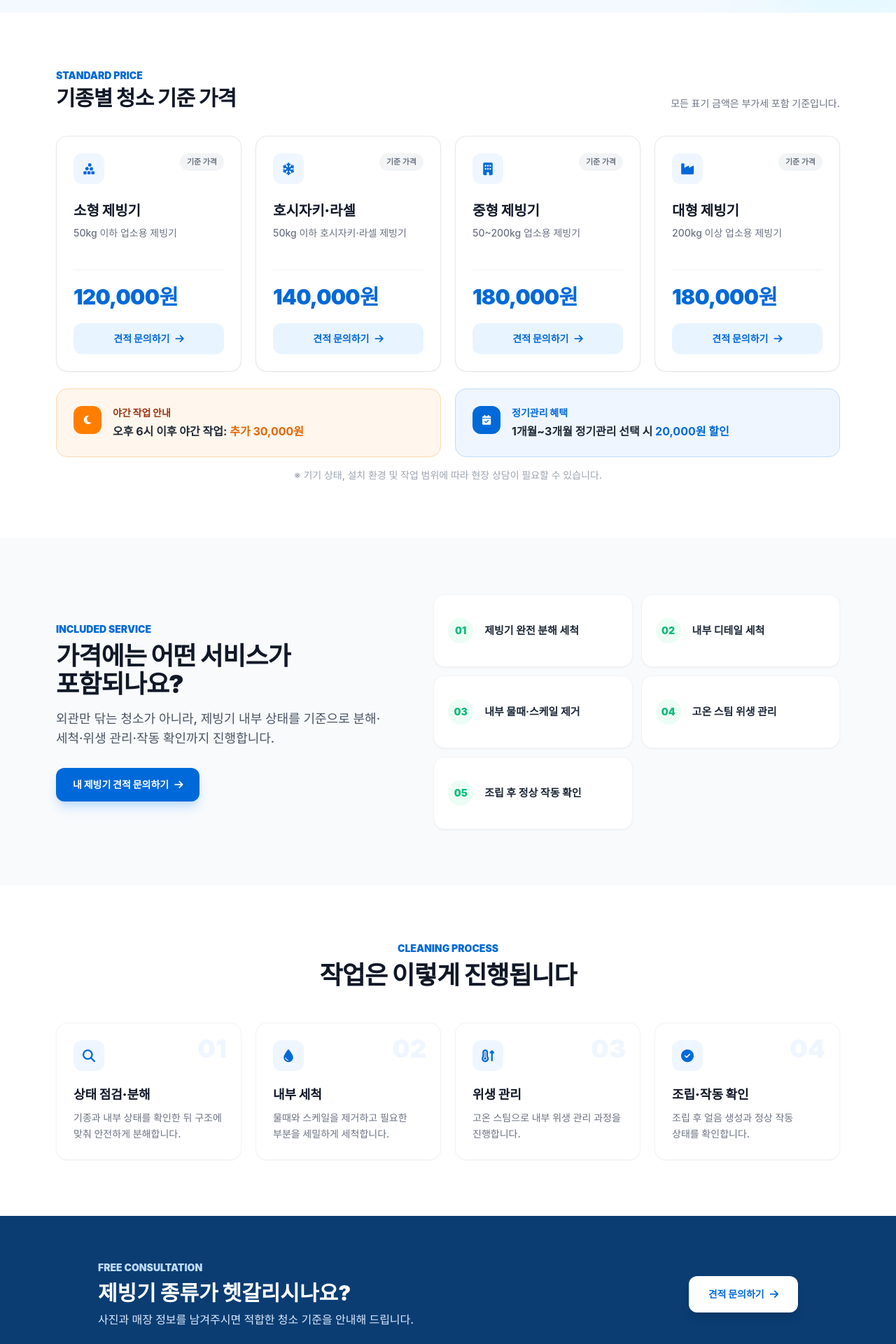
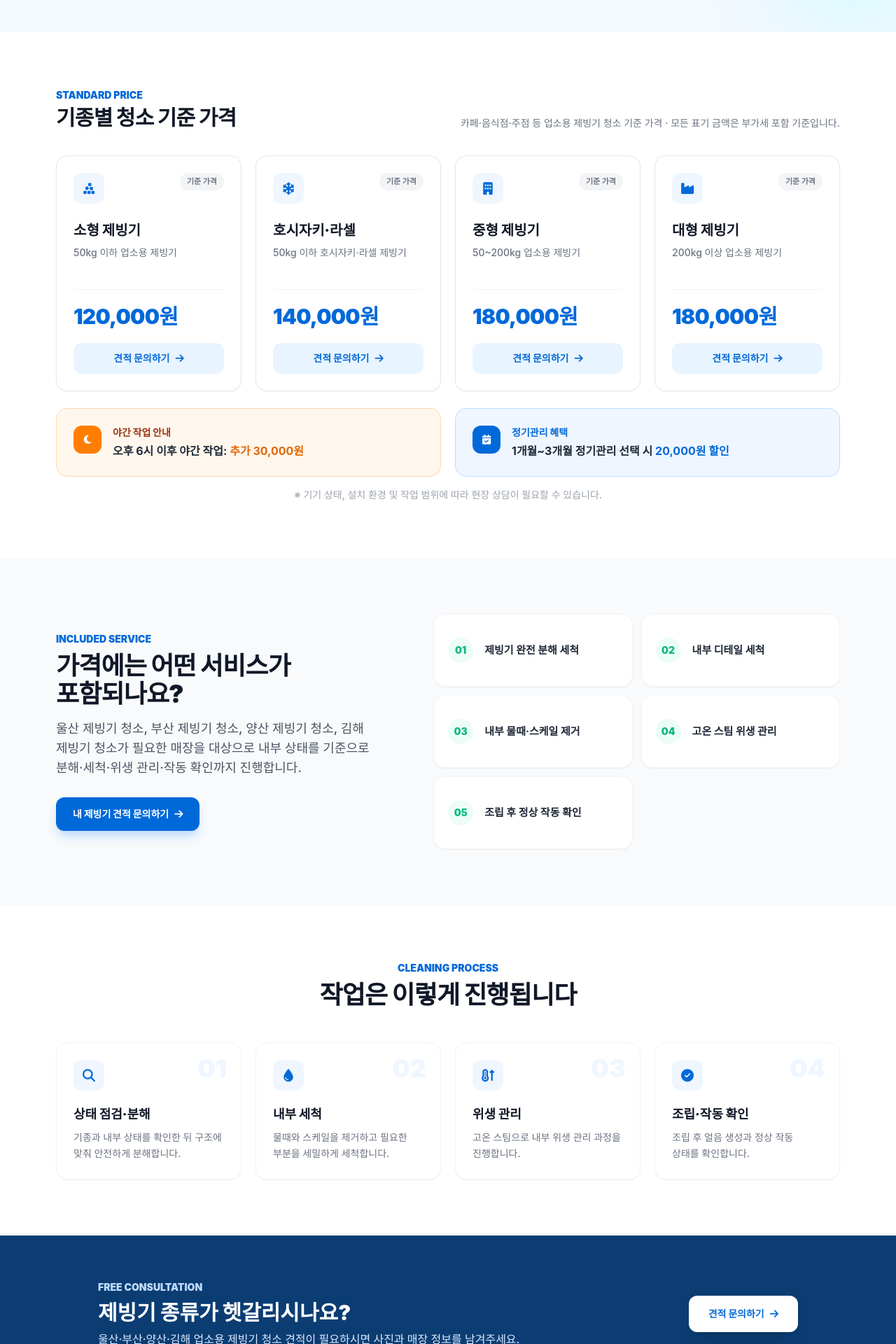
Before and after one commit to s67270602-dev/ikkulim_itscare, a React (Vite) app: page /services in a window 1280 px wide. Shown: the part 440-2360 px from the top of the page at 70% size. Built offline with nearby package versions, Linux system fonts and the light colour scheme; a web font is replaced by a local one.

Commit message:
feat: add local service keywords to pricing page

```diff
--- a/pages/Services.tsx
+++ b/pages/Services.tsx
@@ -71,6 +71,7 @@ const Services: React.FC = () => {
           </h1>
           <p className="mx-auto mt-3 max-w-xl break-keep text-sm font-medium leading-relaxed text-gray-600 md:mt-5 md:text-lg">
             기종과 용량별 기준 가격을 안내드립니다.<br className="hidden md:block" />
+            울산·부산·양산·김해 전 지역 업소용 제빙기 청소 전문 이끌림잇츠케어가<br className="hidden md:block" />
             매장 환경과 제빙기 상태를 확인한 뒤 정확한 작업 범위를 상담해 드립니다.
           </p>
         </div>
@@ -83,7 +84,7 @@ const Services: React.FC = () => {
               <p className="text-sm font-black text-[#0069D9]">STANDARD PRICE</p>
               <h2 className="mt-1 text-2xl font-black tracking-tight text-gray-900 md:text-3xl">기종별 청소 기준 가격</h2>
             </div>
-            <p className="text-sm font-medium text-gray-500">모든 표기 금액은 부가세 포함 기준입니다.</p>
+            <p className="text-sm font-medium text-gray-500">카페·음식점·주점 등 업소용 제빙기 청소 기준 가격 · 모든 표기 금액은 부가세 포함 기준입니다.</p>
           </div>
 
           <div className="grid grid-cols-1 gap-2.5 sm:grid-cols-2 sm:gap-4 lg:grid-cols-4 lg:gap-5">
@@ -142,7 +143,7 @@ const Services: React.FC = () => {
           <div>
             <p className="text-sm font-black text-[#0069D9]">INCLUDED SERVICE</p>
             <h2 className="mt-2 break-keep text-2xl font-black tracking-tight text-gray-900 md:text-4xl">가격에는 어떤 서비스가<br className="hidden lg:block" /> 포함되나요?</h2>
-            <p className="mt-4 break-keep text-[15px] font-medium leading-relaxed text-gray-600 md:text-lg">외관만 닦는 청소가 아니라, 제빙기 내부 상태를 기준으로 분해·세척·위생 관리·작동 확인까지 진행합니다.</p>
+            <p className="mt-4 break-keep text-[15px] font-medium leading-relaxed text-gray-600 md:text-lg">울산 제빙기 청소, 부산 제빙기 청소, 양산 제빙기 청소, 김해 제빙기 청소가 필요한 매장을 대상으로 내부 상태를 기준으로 분해·세척·위생 관리·작동 확인까지 진행합니다.</p>
             <QuoteButton label="내 제빙기 견적 문의하기" className="mt-7 bg-[#0069D9] px-6 py-3.5 text-sm text-white shadow-lg shadow-blue-200 hover:bg-[#0057B5]" />
           </div>
           <div className="grid grid-cols-1 gap-3 sm:grid-cols-2">
@@ -180,7 +181,7 @@ const Services: React.FC = () => {
           <div>
             <p className="text-sm font-black text-blue-200">FREE CONSULTATION</p>
             <h2 className="mt-2 break-keep text-2xl font-black text-white md:text-3xl">제빙기 종류가 헷갈리시나요?</h2>
-            <p className="mt-2 break-keep text-sm font-medium leading-relaxed text-blue-100 md:text-base">사진과 매장 정보를 남겨주시면 적합한 청소 기준을 안내해 드립니다.</p>
+            <p className="mt-2 break-keep text-sm font-medium leading-relaxed text-blue-100 md:text-base">울산·부산·양산·김해 업소용 제빙기 청소 견적이 필요하시면 사진과 매장 정보를 남겨주세요.</p>
           </div>
           <QuoteButton label="견적 문의하기" className="w-full bg-white px-7 py-4 text-sm text-[#0069D9] shadow-lg hover:bg-blue-50 md:w-auto" />
         </div>
```
